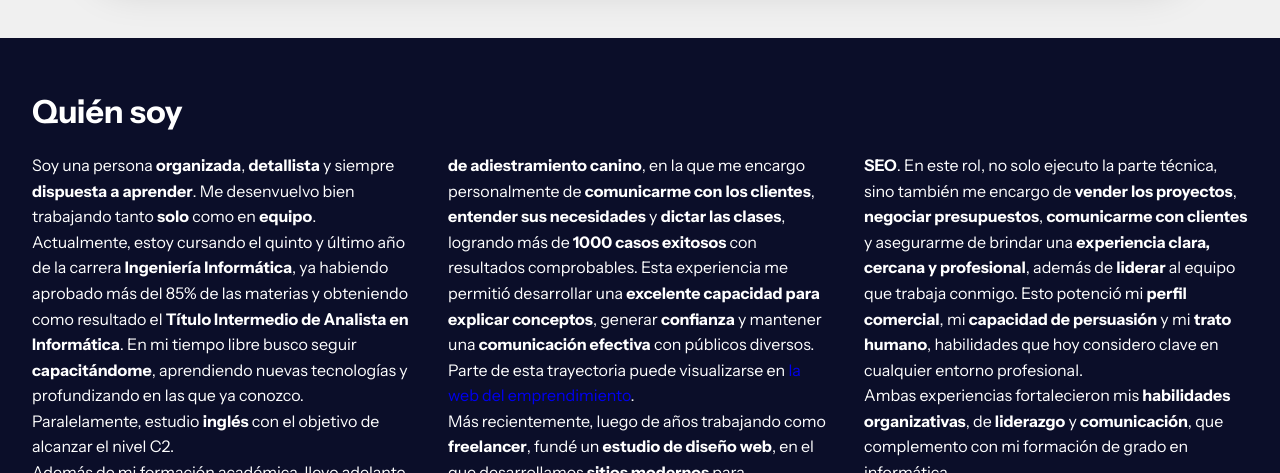
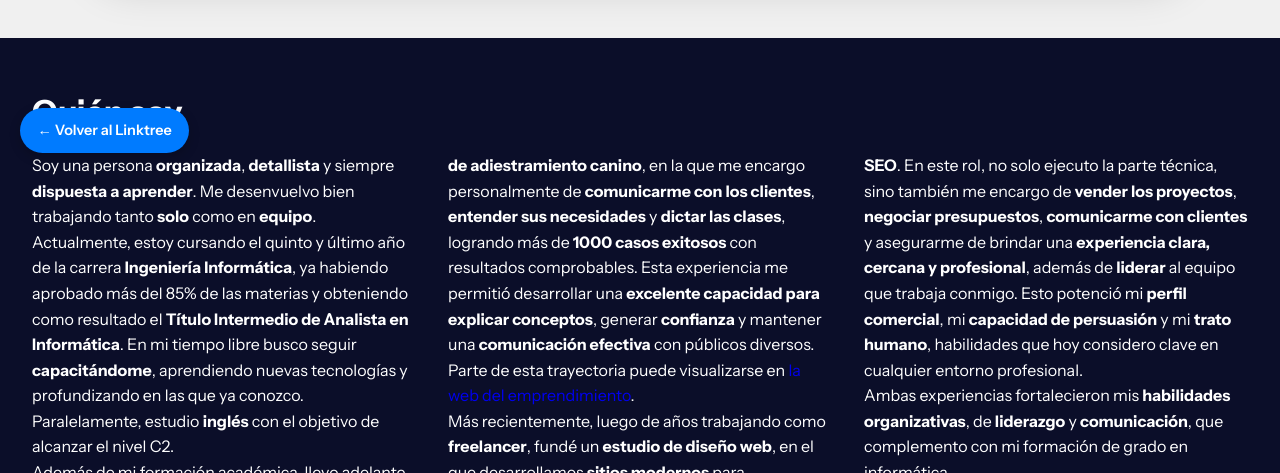
Before and after one commit to mirkomelfi/portfolio-dw, a plain HTML site: page index.html in a window 1280 px wide. Shown: the part 627-1100 px from the top of the page. Drawn offline with Linux system fonts and the light colour scheme.

Commit message:
btn-flot

```diff
--- a/index.html
+++ b/index.html
@@ -5,7 +5,7 @@
     <meta name="viewport" content="width=device-width, initial-scale=1.0">
     <meta name="format-detection" content="telephone=no">
     <title>Mirko Melfi - Portfolio</title>
-    <link rel="stylesheet" href="styles.css?v=1.2">
+    <link rel="stylesheet" href="styles.css?v=1.3">
     <link rel="icon" type="image/png" href="assets/logo.png">
     <link rel="preconnect" href="https://fonts.googleapis.com">
     <link href="https://fonts.googleapis.com/css2?family=Inter:wght@400;600;700&display=swap" rel="stylesheet">
@@ -309,6 +309,7 @@
   <footer>
     <p>© 2025 Mirko Melfi. Todos los derechos reservados.</p>
   </footer>
+ <a href="https://mirkomelfi.github.io/linktree-dw/" class="btn-flotante-linktree" title="Volver al Linktree">← Volver al Linktree</a>
 
 <script>
   const hamburger = document.getElementById("hamburger");
--- a/styles.css
+++ b/styles.css
@@ -957,6 +957,28 @@ footer {
   flex-wrap: wrap;
 }
 
+/*Volver*/
+.btn-flotante-linktree {
+  position: fixed;
+  left: 20px;
+  bottom: 20px;
+  background-color: #007bff;
+  color: white;
+  padding: 0.7rem 1.1rem;
+  border-radius: 50px;
+  text-decoration: none;
+  font-weight: 600;
+  font-size: 0.9rem;
+  box-shadow: 0 4px 12px rgba(0, 0, 0, 0.2);
+  z-index: 999;
+  transition: background-color 0.3s ease, transform 0.2s ease;
+}
+
+.btn-flotante-linktree:hover {
+  background-color: #0056b3;
+  transform: scale(1.05);
+}
+
 @media (max-width: 410px) {
 
   .btn-proyecto {
```
Also changed, not shown: proyectos/calculadora/index.html (line endings or trailing spaces).
